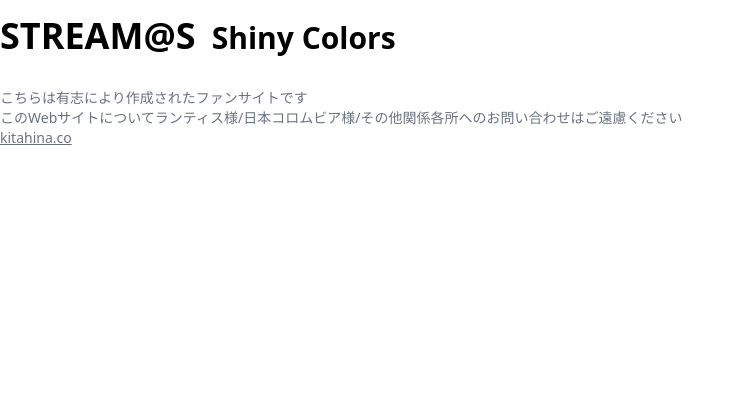
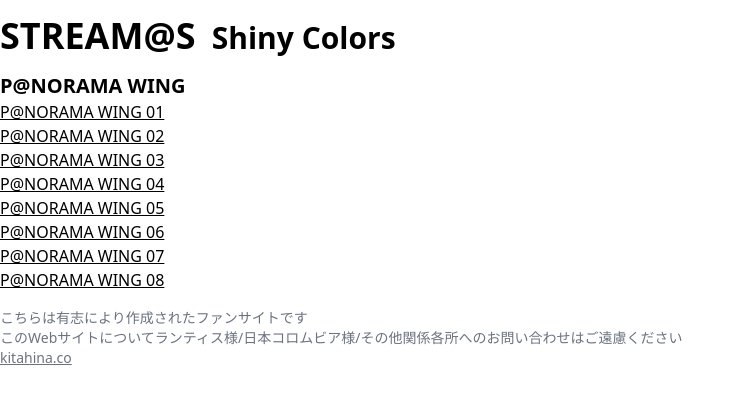
Before and after one commit to lonsagisawa/stream.kitahina.co, a Next.js app: page /shinycolors in a window 1280 px wide. Shown: the top 404 px of the page, without its empty margins (0-745 px from the left). Built offline with nearby package versions, Linux system fonts and the light colour scheme.

Commit message:
Shiny Colors(wip)

```diff
--- a/pages/shinycolors.tsx
+++ b/pages/shinycolors.tsx
@@ -11,6 +11,49 @@ const ShinyColors = () => {
         <link rel="icon" href="/favicon.ico" />
       </Head>
       <Header subTitle="Shiny Colors" color="#8dbafe" />
+      <h2 className="text-xl font-bold">P@NORAMA WING</h2>
+      <ul>
+        <li>
+          <Link href="/album/lacm-24251" className="underline">
+            P@NORAMA WING 01
+          </Link>
+        </li>
+        <li>
+          <Link href="/album/lacm-24252" className="underline">
+            P@NORAMA WING 02
+          </Link>
+        </li>
+        <li>
+          <Link href="/album/lacm-24253" className="underline">
+            P@NORAMA WING 03
+          </Link>
+        </li>
+        <li>
+          <Link href="/album/lacm-24254" className="underline">
+            P@NORAMA WING 04
+          </Link>
+        </li>
+        <li>
+          <Link href="/album/lacm-24255" className="underline">
+            P@NORAMA WING 05
+          </Link>
+        </li>
+        <li>
+          <Link href="/album/lacm-24256" className="underline">
+            P@NORAMA WING 06
+          </Link>
+        </li>
+        <li>
+          <Link href="/album/lacm-24257" className="underline">
+            P@NORAMA WING 07
+          </Link>
+        </li>
+        <li>
+          <Link href="/album/lacm-24258" className="underline">
+            P@NORAMA WING 08
+          </Link>
+        </li>
+      </ul>
     </div>
   );
 };
```
